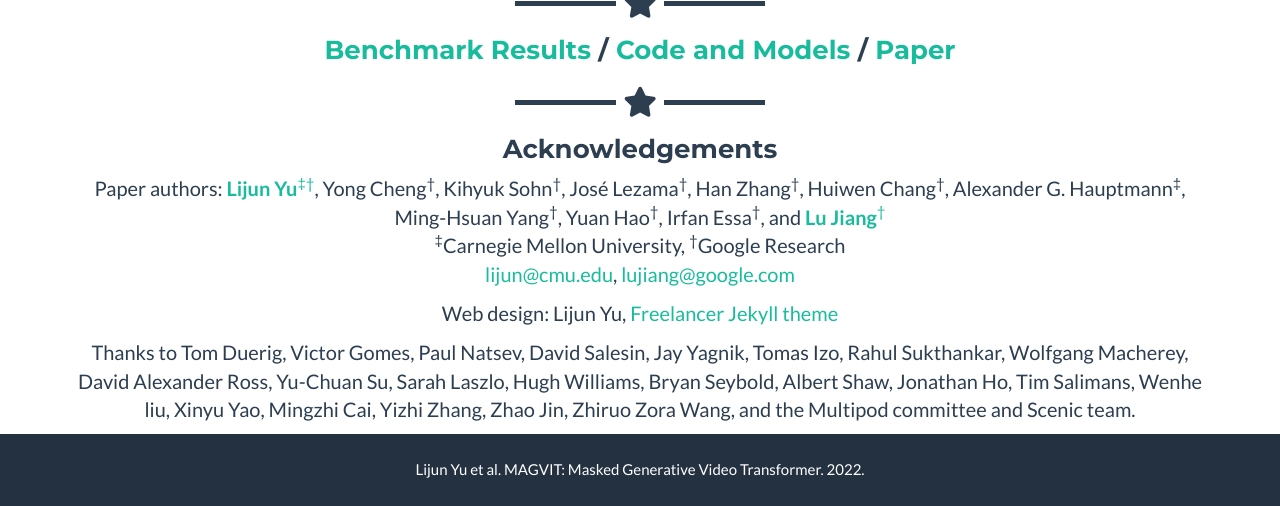
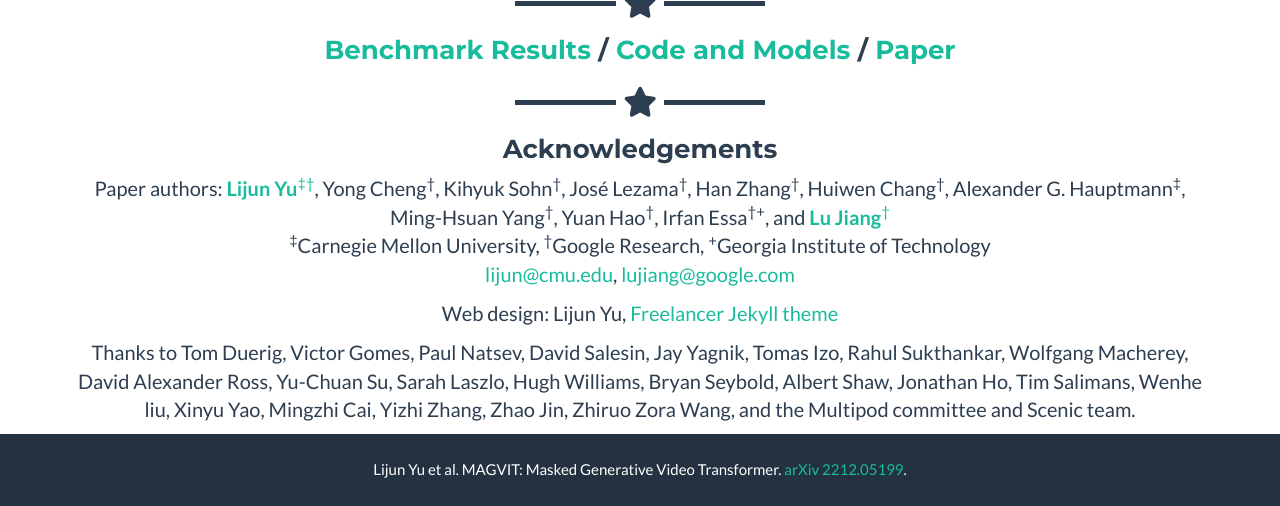
Before and after one commit to MAGVIT/magvit.github.io, a Jekyll site: the page built from index.html, in a window 1280 px wide and 900 px high, scrolled down 2243 px, cut to the strip 394-900 px from the top of the window. Built offline with Jekyll 4.4.1, drawn with Linux system fonts in a browser that asks for light colours.

Commit message:
link to arxiv

```diff
--- a/_config.yml
+++ b/_config.yml
@@ -4,7 +4,7 @@ email:
 url: https://magvit-ann.github.io
 # <!--strip anonymous begin-->
 url: https://magvit.cs.cmu.edu
-paper_url: /paper.pdf
+paper_url: https://arxiv.org/pdf/2212.05199.pdf
 code_url: "https://github.com/MAGVIT/magvit"
 # <!--strip anonymous end-->
 description: "Write an awesome description for your new site here. You can edit this line in _config.yml. It will appear in your document head meta (for Google search results) and in your feed.xml site description."
--- a/_includes/acknowledgement.html
+++ b/_includes/acknowledgement.html
@@ -7,8 +7,8 @@
           <hr class="star-primary">
           <h3>Acknowledgements</h3>
           <!--strip anonymous begin-->
-          <p style="display: block">Paper authors: <a href="//me.lj-y.com/"><b>Lijun Yu</b><sup>‡†</sup></a>, Yong Cheng<sup>†</sup>, Kihyuk Sohn<sup>†</sup>, José Lezama<sup>†</sup>, Han Zhang<sup>†</sup>, Huiwen Chang<sup>†</sup>, Alexander G. Hauptmann<sup>‡</sup>, Ming-Hsuan Yang<sup>†</sup>, Yuan Hao<sup>†</sup>, Irfan Essa<sup>†</sup>, and <a href="http://www.lujiang.info/"><b>Lu Jiang</b><sup>†</sup></a><br>
-            <sup>‡</sup>Carnegie Mellon University, <sup>†</sup>Google Research<br>
+          <p style="display: block">Paper authors: <a href="//me.lj-y.com/"><b>Lijun Yu</b><sup>‡†</sup></a>, Yong Cheng<sup>†</sup>, Kihyuk Sohn<sup>†</sup>, José Lezama<sup>†</sup>, Han Zhang<sup>†</sup>, Huiwen Chang<sup>†</sup>, Alexander G. Hauptmann<sup>‡</sup>, Ming-Hsuan Yang<sup>†</sup>, Yuan Hao<sup>†</sup>, Irfan Essa<sup>†+</sup>, and <a href="http://www.lujiang.info/"><b>Lu Jiang</b><sup>†</sup></a><br>
+            <sup>‡</sup>Carnegie Mellon University, <sup>†</sup>Google Research, <sup>+</sup>Georgia Institute of Technology<br>
             <a href="mailto:lijun@cmu.edu">lijun@cmu.edu</a>, <a href="mailto:lujiang@google.com">lujiang@google.com</a></p>
           <p>Web design: Lijun Yu, <a href="https://github.com/jeromelachaud/freelancer-theme">Freelancer Jekyll theme</a></p>
           <p>Thanks to Tom Duerig, Victor Gomes, Paul Natsev, David Salesin, Jay Yagnik, Tomas Izo, Rahul Sukthankar, Wolfgang Macherey, David Alexander Ross, Yu-Chuan Su, Sarah Laszlo, Hugh Williams, Bryan Seybold, Albert Shaw, Jonathan Ho, Tim Salimans, Wenhe liu, Xinyu Yao, Mingzhi Cai, Yizhi Zhang, Zhao Jin, Zhiruo Zora Wang, and the Multipod committee and Scenic team.</p>
--- a/_includes/footer.html
+++ b/_includes/footer.html
@@ -36,7 +36,7 @@
           <!--strip anonymous begin-->
           Lijun Yu et al.
           <!--strip anonymous end-->
-          MAGVIT: Masked Generative Video Transformer. 2022.
+          MAGVIT: Masked Generative Video Transformer. <a href="https://arxiv.org/abs/2212.05199">arXiv 2212.05199</a>.
            <!-- In anonymous submission to CVPR 2023. <a href="https://openreview.net/forum?id=5hmoUymXuO">OpenReview</a>. -->
         </div>
       </div>
```
